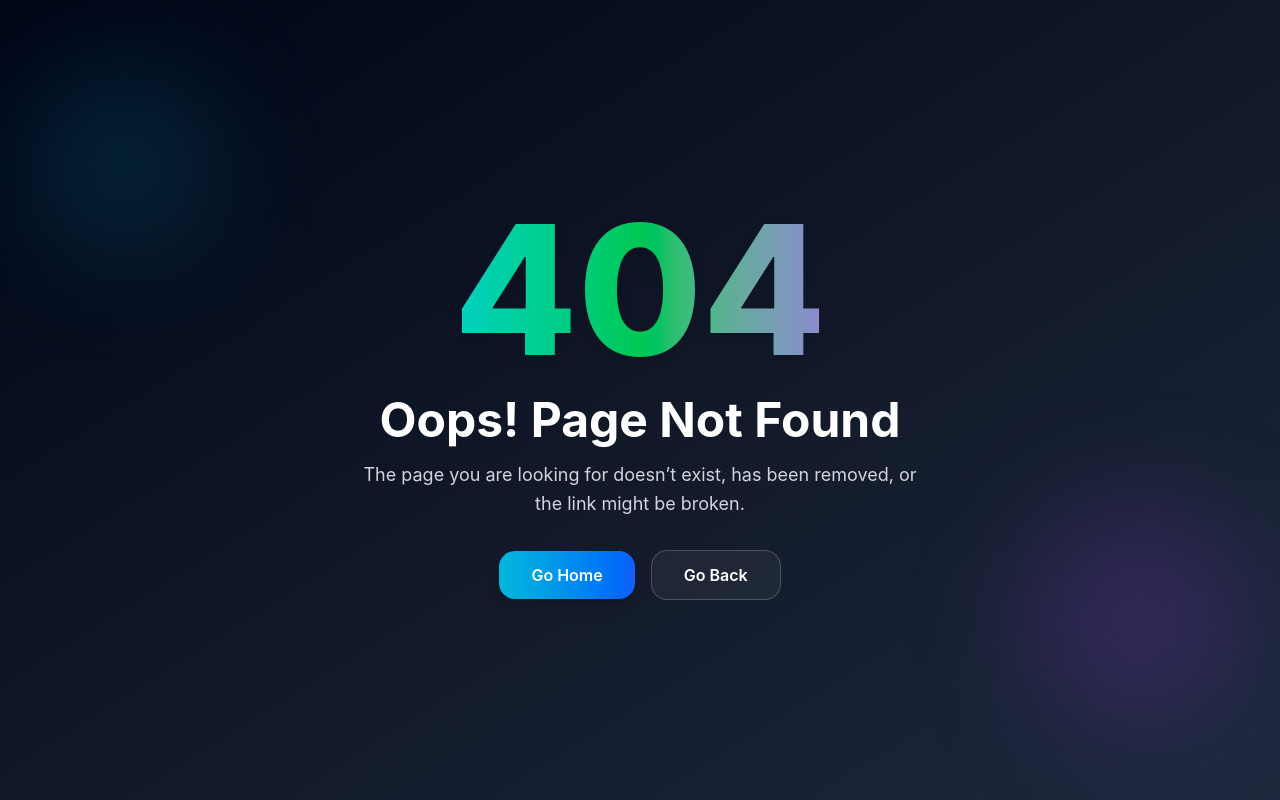
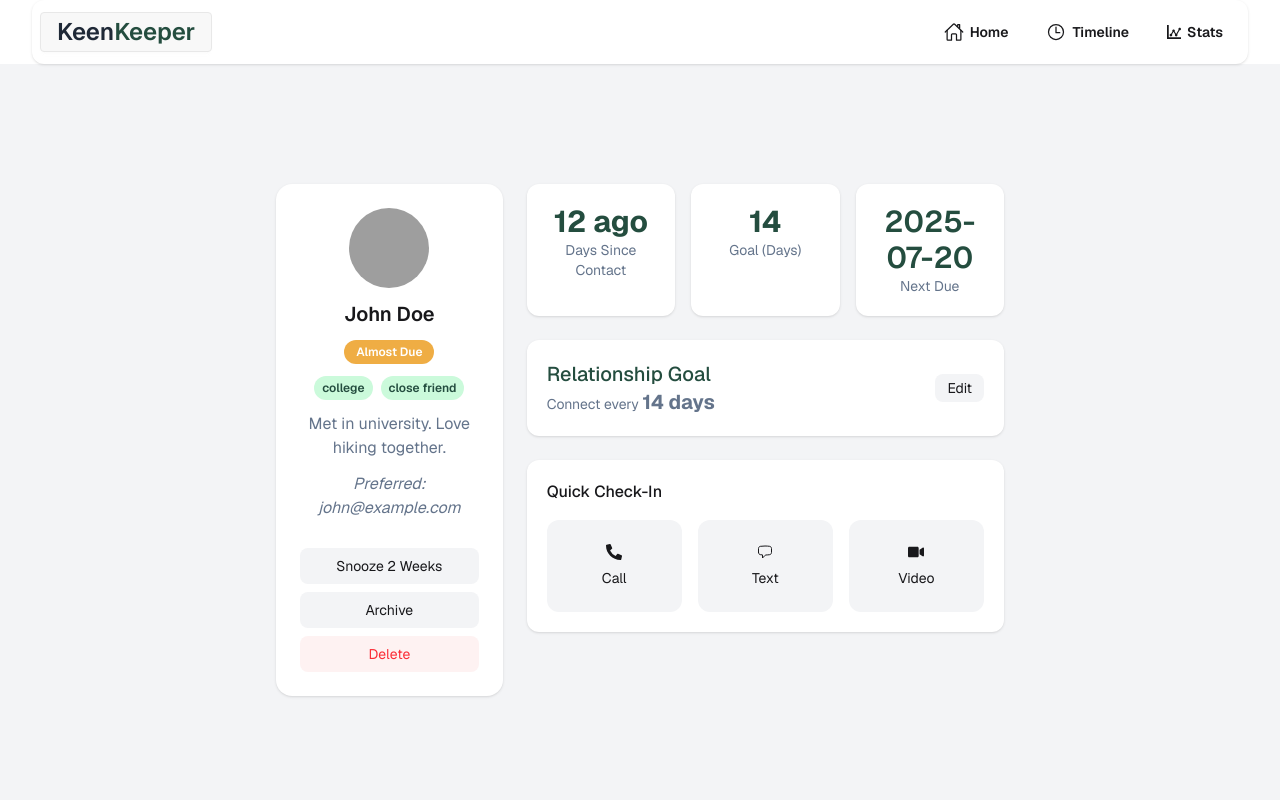
Before and after one commit to sagorhasan17/keen-keeper-site-a7-sagor, a React (Vite) app: page /friends/1 in a window 1280 px wide. Before the commit this address had no page. Shown: the top 800 px of the page. Built offline with nearby package versions, Linux system fonts and the light colour scheme; grey boxes are pictures that could not be loaded.

Commit message:
create Friend Card Details section. when click a card then showing this card details

```diff
--- a/src/components/pageComponents/friendsSection/FriendCard.jsx
+++ b/src/components/pageComponents/friendsSection/FriendCard.jsx
@@ -1,6 +1,9 @@
+import { Link } from "react-router";
+
 const FriendCard = ({ friend }) => {
   return (
     <div className="bg-white rounded-2xl shadow-md hover:shadow-lg transition duration-300 p-5 sm:p-6 text-center cursor-pointer">
+      <Link to={`friends/${friend.id}`}>
         <div className="flex justify-center mb-4">
           <img
             src={friend.picture}
@@ -8,15 +11,12 @@ const FriendCard = ({ friend }) => {
             className="w-14 h-14 sm:w-16 sm:h-16 rounded-full object-cover"
           />
         </div>
-
         <h3 className="text-base sm:text-lg font-semibold text-[#1f2937]">
           {friend.name}
         </h3>
-
         <p className="text-xs text-gray-400 mb-2">
           {`${friend.days_since_contact} ago`}
         </p>
-
         <div className="flex items-center justify-center gap-2 flex-wrap mb-3">
           {friend.tags?.map((tag, idx) => (
             <span
@@ -27,7 +27,6 @@ const FriendCard = ({ friend }) => {
             </span>
           ))}
         </div>
-
         <span
           className={`text-[10px] sm:text-xs px-3 py-1 rounded-full font-semibold ${
             friend.status === "Overdue"
@@ -39,6 +38,7 @@ const FriendCard = ({ friend }) => {
         >
           {friend.status}
         </span>
+      </Link>
     </div>
   );
 };
--- /dev/null
+++ b/src/components/pageComponents/friendsSection/FriendDetails.jsx
@@ -0,0 +1,140 @@
+import { use } from "react";
+import { FaPhoneAlt, FaVideo } from "react-icons/fa";
+import { HiOutlineChatBubbleLeft } from "react-icons/hi2";
+import { useParams } from "react-router";
+
+const friendsPromise = fetch("/friends.json").then((res) => res.json());
+const FriendDetails = () => {
+  const { friendId } = useParams();
+
+  const friends = use(friendsPromise);
+  const selectedFriend = friends.find((f) => f.id === parseInt(friendId));
+
+  return (
+    <section className="bg-gray-100 min-h-screen p-4 font-sans">
+      <div className="max-w-7/12 mx-auto grid grid-cols-1 lg:grid-cols-3 gap-6 font-geist pt-26">
+        {/* profile */}
+        <div className="bg-white rounded-2xl shadow p-6 text-center space-y-3">
+          <img
+            src={selectedFriend.picture}
+            alt={selectedFriend.name}
+            className="w-20 h-20 rounded-full mx-auto"
+          />
+          <h2 className="text-xl font-semibold">{selectedFriend.name}</h2>
+          <div className="flex justify-center gap-2">
+            <span
+              className={`text-[10px] sm:text-xs px-3 py-1 rounded-full font-semibold ${
+                selectedFriend.status === "Overdue"
+                  ? "bg-[#ef4444] text-white"
+                  : selectedFriend.status === "Almost Due"
+                    ? "bg-[#efad44] text-white"
+                    : "bg-[#244d3f] text-white"
+              }`}
+            >
+              {selectedFriend.status}
+            </span>
+          </div>
+          <div className="flex justify-center gap-2">
+            {selectedFriend.tags?.map((tag, idx) => (
+              <span
+                key={idx}
+                className="text-[12px] sm:text-xs px-2 py-1 rounded-full bg-[#cbfadb] text-[#244d3f] font-semibold"
+              >
+                {tag}
+              </span>
+            ))}
+          </div>
+
+          <p className="text-md text-[#64748b] ">{selectedFriend.bio}</p>
+
+          <p className="text-md text-[#64748b] italic">
+            Preferred: {selectedFriend.email}
+          </p>
+          <div className="space-y-2 pt-4">
+            <button className="w-full bg-gray-100 hover:bg-gray-200 py-2 rounded-lg text-sm cursor-pointer">
+              Snooze 2 Weeks
+            </button>
+            <button className="w-full bg-gray-100 hover:bg-gray-200 py-2 rounded-lg text-sm cursor-pointer">
+              Archive
+            </button>
+            <button className="w-full bg-red-50 hover:bg-red-100 text-red-500 py-2 rounded-lg text-sm cursor-pointer">
+              Delete
+            </button>
+          </div>
+        </div>
+
+        {/* RIGHT CONTENT */}
+        <div className="lg:col-span-2 space-y-6">
+          {/* TOP STATS */}
+          <div className="grid grid-cols-1 sm:grid-cols-3 gap-4">
+            <div className="bg-white rounded-xl shadow p-5 text-center">
+              <h3 className="text-3xl font-bold text-[#244d3f]">{`${selectedFriend.days_since_contact} ago`}</h3>
+              <p className="text-sm text-[#64748b]">Days Since Contact</p>
+            </div>
+
+            <div className="bg-white rounded-xl shadow p-5 text-center">
+              <h3 className="text-3xl font-bold text-[#244d3f]">
+                {selectedFriend.goal}
+              </h3>
+              <p className="text-sm text-[#64748b]">Goal (Days)</p>
+            </div>
+
+            <div className="bg-white rounded-xl shadow p-5 text-center">
+              <h3 className="text-3xl font-semibold text-[#244d3f]">
+                {/* {new Date().toLocaleDateString("en-US", {
+                  month: "short",
+                  day: "numeric",
+                  year: "numeric",
+                })} */}
+                {selectedFriend.next_due_date}
+              </h3>
+              <p className="text-sm text-[#64748b]">Next Due</p>
+            </div>
+          </div>
+
+          {/* RELATIONSHIP  */}
+          <div className="bg-white rounded-xl shadow p-5 flex justify-between items-center">
+            <div>
+              <h3 className="font-medium text-[#244d3f] text-xl">
+                Relationship Goal
+              </h3>
+              <p className="text-sm text-[#64748b]">
+                Connect every{" "}
+                <span className="font-bold text-xl">
+                  {selectedFriend.goal} days
+                </span>
+              </p>
+            </div>
+            <button className="text-sm bg-gray-100 px-3 py-1 rounded-lg cursor-pointer">
+              Edit
+            </button>
+          </div>
+
+          {/* QUICK CHECK-IN */}
+          <div className="bg-white rounded-xl shadow p-5">
+            <h3 className="mb-4 font-medium">Quick Check-In</h3>
+
+            <div className="grid grid-cols-1 sm:grid-cols-3 gap-4">
+              <button className="flex flex-col items-center gap-2 bg-gray-100 hover:bg-gray-200 py-6 rounded-xl cursor-pointer">
+                <FaPhoneAlt />
+                <span className="text-sm">Call</span>
+              </button>
+
+              <button className="flex flex-col items-center gap-2 bg-gray-100 hover:bg-gray-200 py-6 rounded-xl cursor-pointer">
+                <HiOutlineChatBubbleLeft />
+                <span className="text-sm">Text</span>
+              </button>
+
+              <button className="flex flex-col items-center gap-2 bg-gray-100 hover:bg-gray-200 py-6 rounded-xl cursor-pointer">
+                <FaVideo />
+                <span className="text-sm">Video</span>
+              </button>
+            </div>
+          </div>
+        </div>
+      </div>
+    </section>
+  );
+};
+
+export default FriendDetails;
--- a/src/routes/MainRoute.jsx
+++ b/src/routes/MainRoute.jsx
@@ -4,6 +4,7 @@ import HomePage from "../pages/home/Home";
 import NotFound from "../pages/notFound/NotFound";
 import StatsPage from "../pages/statsPage/Stats";
 import TimeLinePage from "../pages/timeLinePage/TimeLine";
+import FriendDetails from "./../components/pageComponents/friendsSection/FriendDetails";
 
 export const router = createBrowserRouter([
   {
@@ -13,6 +14,10 @@ export const router = createBrowserRouter([
       {
         index: true,
         Component: HomePage,
+      },
+      {
+        path: "/friends/:friendId",
+        Component: FriendDetails,
       },
       {
         path: "/timeline",
```
Lines whose indentation alone changed are shown as unchanged.
